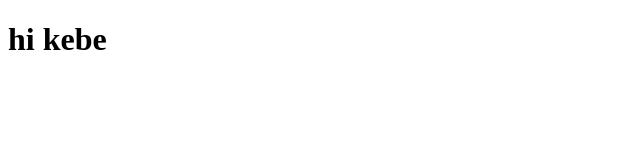
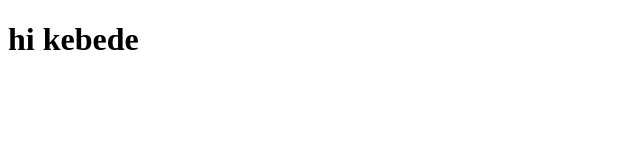
Before and after one commit to abdu-Dev-lab-6151/kebe, a plain HTML site: page index.html in a window 1280 px wide. Shown: the full height of the page, 0-640 px from the left. Drawn offline with Linux system fonts and the light colour scheme.

Commit message:
updated the index

```diff
--- a/index.html
+++ b/index.html
@@ -6,6 +6,6 @@
     <title>k</title>
 </head>
 <body>
-    <h1>hi kebe</h1>
+    <h1>hi kebede</h1>
 </body>
 </html>
```
